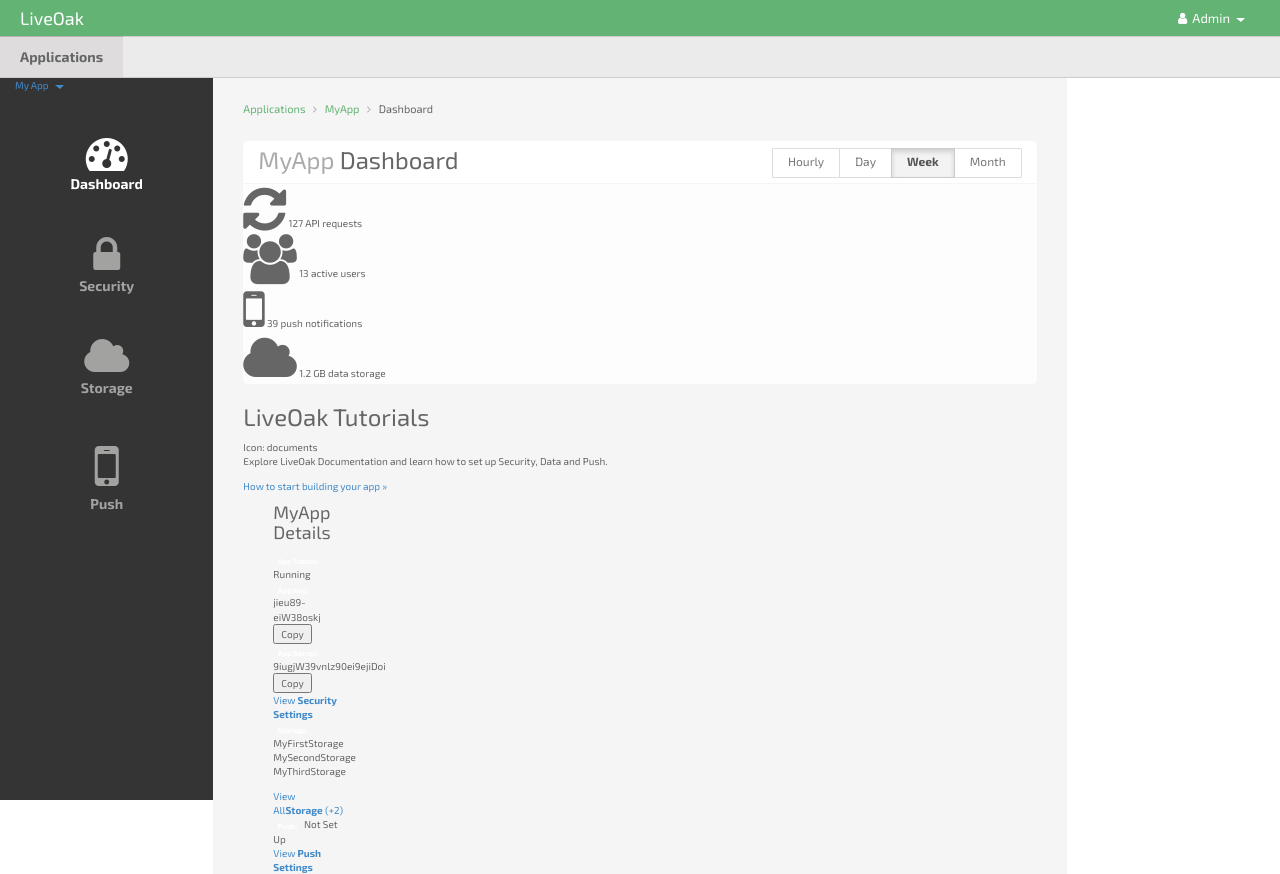
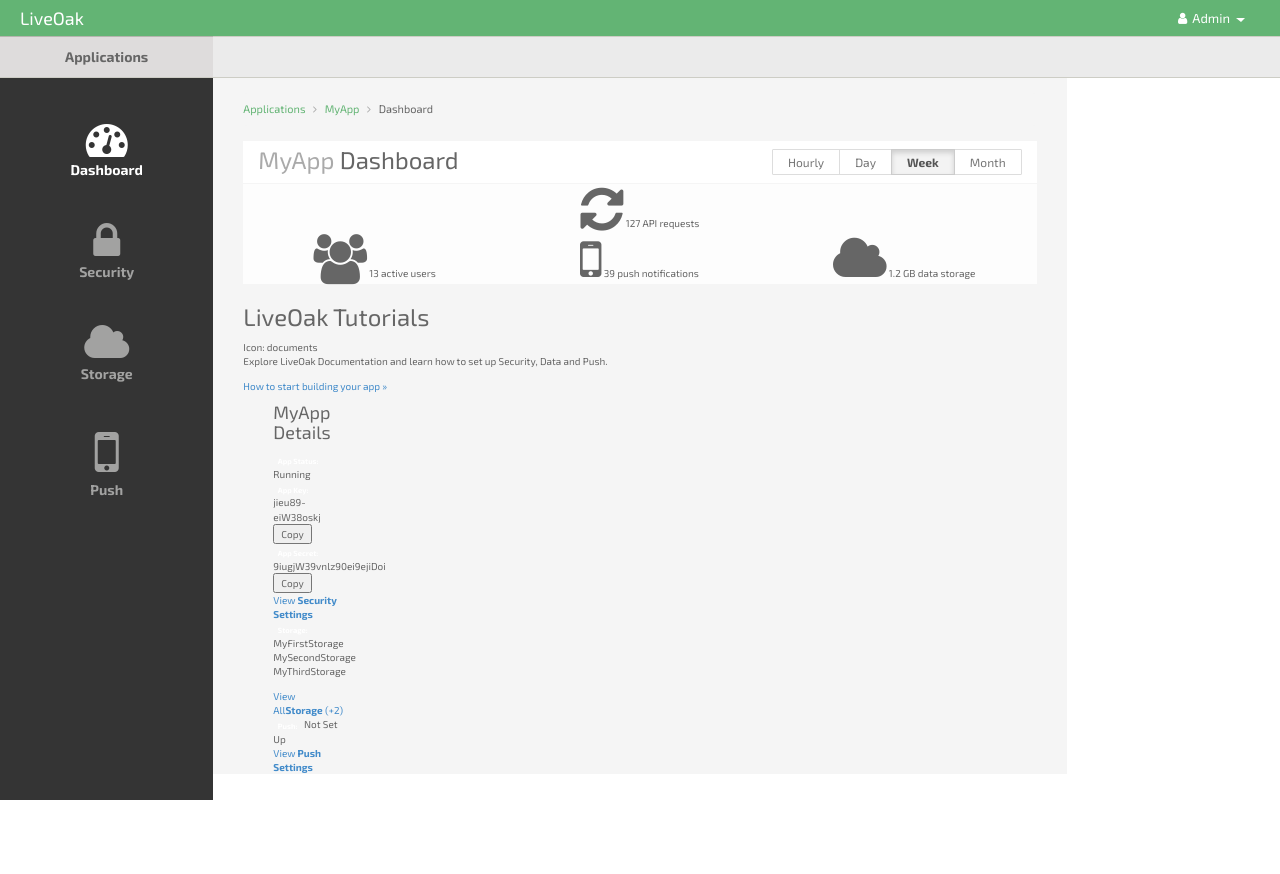
Before and after one commit to vrockai/liveoak-client, a plain HTML site: page index.html in a window 1280 px wide. After the commit the page ends 800 px from the top, so only its background shows below. Drawn offline with nearby package versions, Linux system fonts and the light colour scheme.

Commit message:
Topbar and Sidebar

```diff
--- a/css/console.less
+++ b/css/console.less
@@ -5,6 +5,10 @@ body {
 	font-size: 10px;
 	font-family: @exo;
 	color: #666;
+}
+
+a:focus {
+	outline: 0 none;
 }
 
 .dropdown-menu {
@@ -52,8 +56,8 @@ body {
 .btn {
 	font-size: 12px;
 	font-weight: bold;
-	padding: 6px 15px 9px 15px;
-	line-height: 13px;
+	padding: 6px 15px 6px;
+	line-height: 12px;
 	border-radius: 1px;
 }
 
@@ -196,28 +200,31 @@ header {
 		border-radius: 0;
 		margin-bottom: 0;
 
-		.nav li {
+		.nav {
+			padding-right: 0;
 
-			&.active a {
-				font-weight: bold;
-				padding: 0 20px;
-				line-height: 40px;
-				background-color: #dedcdc;
-				border-top: 1px solid #b5b5ae;
-				margin-top: -1px;
-			}
+			li {
 
-			a {
-				font-size: 14px;
-				color: #666;
+				a {
+					font-size: 14px;
+					color: #666;
+					padding: 0 20px;
+					line-height: 40px;
+					text-align: center;
 
-				&:hover {
+					&:hover {
+						background-color: #dedcdc;
+					}
+				}
+
+				&.active a {
+					font-weight: bold;
 					background-color: #dedcdc;
+					border-top: 1px solid #b5b5ae;
+					margin-top: -1px;
 				}
 			}
-
 		}
-
 
 		.btn-primary {
 			margin-top: 5px;
@@ -311,7 +318,6 @@ aside {
 .box {
 	.box-header {
 		background-color: #fff;
-		border-radius: 5px 5px 0 0;
 		margin-bottom: 1px;
 		padding: 0 15px;
 
@@ -323,7 +329,7 @@ aside {
 		}
 
 		.pull-right {
-			padding-top: 7px;
+			padding-top: 8px;
 
 			.interval {
 				display: none;
@@ -333,7 +339,17 @@ aside {
 
 	.box-content {
 		background-color: #fdfdfd;
-		border-radius: 0 0 5px 5px;
+		width: 100%;
+
+		div {
+			width: 33.1%;
+			text-align: center;
+			display: inline-block;
+
+			&.highlight {
+				width: 100%;
+			}
+		}
 	}
 }
 
--- a/index.html
+++ b/index.html
@@ -31,7 +31,7 @@
 		    </div>
 		    <div class="navbar primary">
 		        <div class="navbar-inner clearfix">
-		            <div class="nav pull-left">
+		            <div class="nav col-md-2">
 		            	<li class="active">
 		            		<a href="#">Applications</a>
 		            	</li>
@@ -46,13 +46,15 @@
 		</header>
 
 		<aside class="bs-sidebar col-md-2 clearfix">
-		   	<div class="dropdown">
+		   	<!--
+<div class="dropdown">
                 <a data-toggle="dropdown" class="dropdown-toggle" href="#">My App<b class="caret"></b></a>
                 <ul class="dropdown-menu">
                     <li class="active"><a href="#">MyApp</a></li>
                     <li><a href="#">OtherApp</a></li>
                 </ul>
             </div>
+-->
 
 			<ul>
 				<li class="active dashboard"><a href="#"><i class="fa fa-tachometer fa-3x"></i>Dashboard</a></li>
```
Also changed, not shown: css/console.css.
